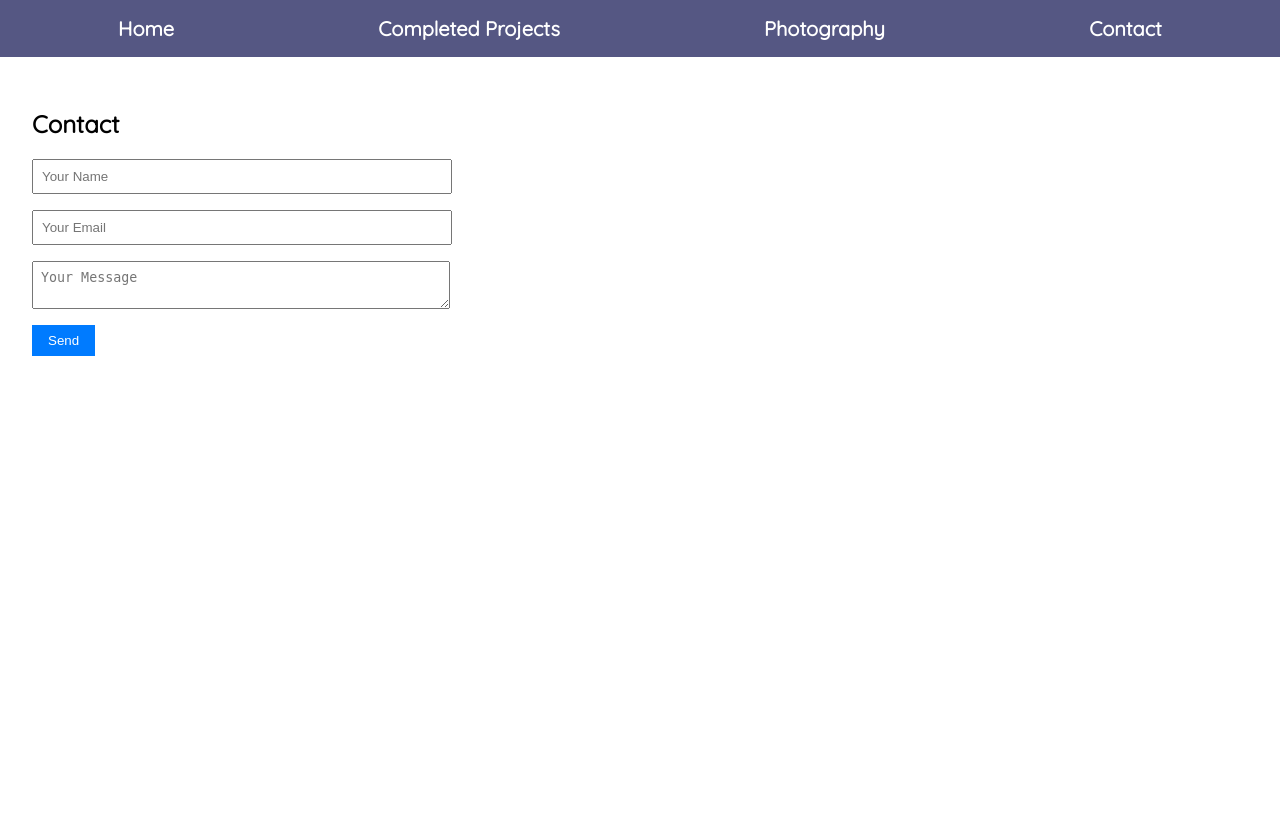
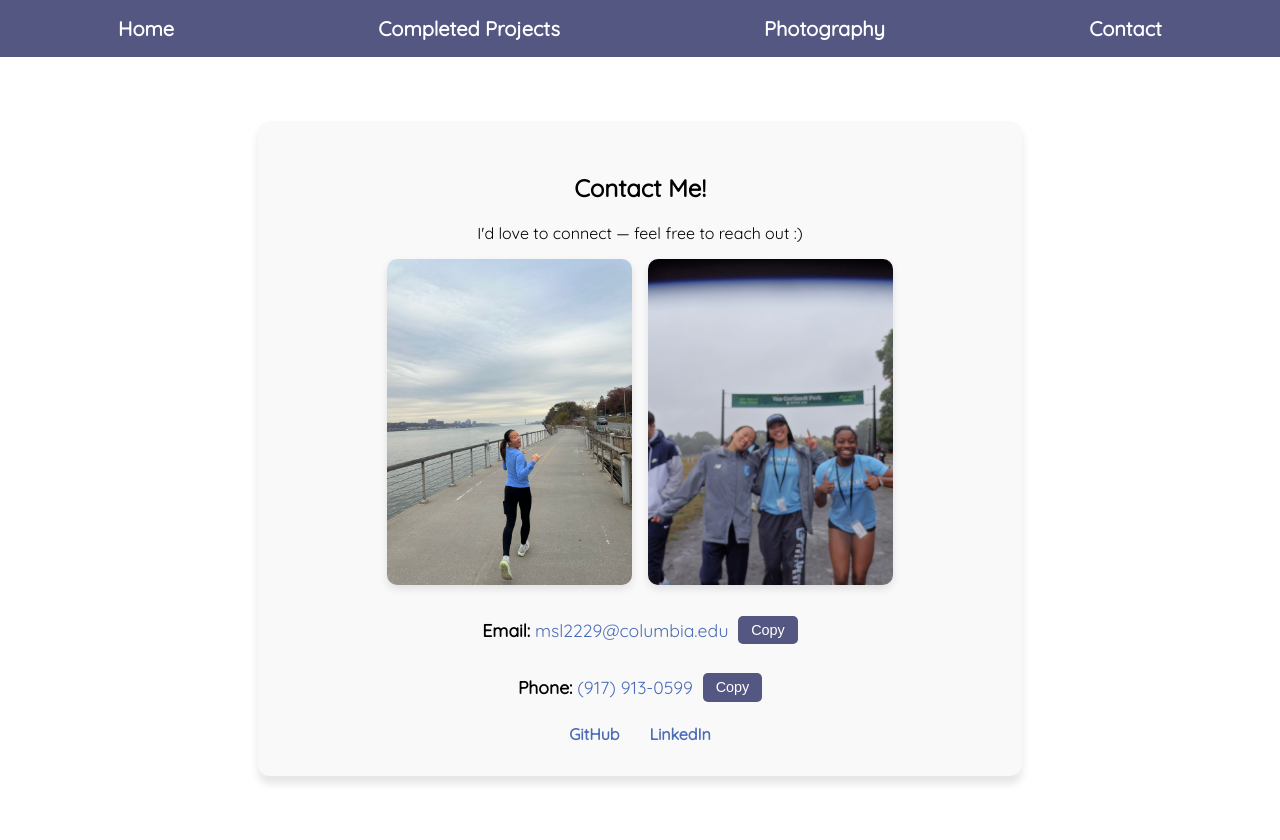
Before and after one commit to michellesynlee/myportfolio, a Flask app: page /contact in a window 1280 px wide. Before the commit the page ends 356 px from the top, so only its background shows below. Run offline with Flask 3, Linux system fonts and the light colour scheme.

Commit message:
1st website iteration done!

```diff
--- a/static/style.css
+++ b/static/style.css
@@ -146,4 +146,82 @@ hr {
     transform: scale(1.02);
 }
 
-/*completed projects*/
+/*contact page*/
+
+.contact-container {
+    max-width: 700px;
+    margin: 2rem auto;
+    padding: 2rem;
+    background-color: #f9f9f9;
+    border-radius: 12px;
+    box-shadow: 0 8px 8px rgba(0,0,0,0.1);
+    text-align: center;
+}
+
+/* top images */
+.contact-images {
+    display: flex;
+    justify-content: center;
+    gap: 1rem;
+    margin-bottom: 1.5rem;
+}
+
+.contact-images img {
+    width: 35%;
+    height: auto;
+    border-radius: 10px;
+    object-fit: cover;
+    box-shadow: 0 4px 8px rgba(0,0,0,0.1);
+}
+
+/* row for email + button */
+.email-row {
+    display: flex;
+    justify-content: center;
+    align-items: center;
+    gap: 10px;
+    margin-bottom: 1rem;
+    flex-wrap: wrap;
+    text-align: left;
+}
+
+.email-row p {
+    margin: 0;
+    font-size: 1.1rem;
+}
+
+/* button */
+.email-row button {
+    padding: 0.4rem 0.8rem;
+    font-size: 0.9rem;
+    background-color: #555783;
+    color: white;
+    border: none;
+    border-radius: 5px;
+    cursor: pointer;
+}
+
+.email-row button:hover {
+    background-color: #3a58a1;
+}
+
+/* general contact info */
+.contact-info p {
+    font-size: 1.1rem;
+    margin: 0.6rem 0;
+}
+
+/* links */
+.contact-info a {
+    color: #4b6cb7;
+    text-decoration: none;
+}
+
+.contact-info a:hover {
+    text-decoration: underline;
+}
+
+.contact-links a {
+    margin: 0 0.8rem;
+    font-weight: bold;
+}
--- a/templates/contact.html
+++ b/templates/contact.html
@@ -1,11 +1,31 @@
 {% extends "base.html" %}
 {% block title %}Contact{% endblock %}
 {% block content %}
-<h2>Contact</h2>
-<form id="contact-form">
-    <input type="text" placeholder="Your Name" required>
-    <input type="email" placeholder="Your Email" required>
-    <textarea placeholder="Your Message"></textarea>
-    <button type="submit">Send</button>
-</form>
+<div class="contact-container">
+    <h2>Contact Me!</h2>
+    <p>I'd love to connect — feel free to reach out :)</p>
+     <!-- Top images -->
+     <div class="contact-images">
+        <img src="{{ url_for('static', filename='photos/me.JPEG') }}" alt="You working" />
+        <img src="{{ url_for('static', filename='photos/me1.JPG') }}" alt="You presenting" />
+    </div>
+
+    <div class="contact-info">
+        <div class="email-row">
+            <p><strong>Email:</strong> <a href="mailto:youremail@example.com">msl2229@columbia.edu</a></p>
+            <button onclick="navigator.clipboard.writeText('msl2229@columbia.edu')">Copy</button>
+        </div>
+
+        <div class="email-row">
+            <p><strong>Phone:</strong> <a href="tel:+1234567890">(917) 913-0599</a></p>
+            <button onclick="navigator.clipboard.writeText('9179130599')">Copy</button>
+        </div>
+
+        <div class="contact-links">
+            <a href="https://github.com/michellesynlee" target="_blank">GitHub</a>
+            <a href="https://linkedin.com/in/michellesynlee" target="_blank">LinkedIn</a>
+        </div>
+    </div>
+</div>
+
 {% endblock %}
--- a/templates/home.html
+++ b/templates/home.html
@@ -8,6 +8,7 @@
         <h1 style="font-size: 2rem;"> Hi, my name is Michelle Lee. Welcome to my portfolio! </h1>
         <p>I'm currently a rising senior at Columbia University majoring in Computer Science.
             I love building projects (such as this website!) and learning more about AI and UX design.
+            As a Divison I student-athlete, I also help run the Instagram page for @columbia.vertical.jumps.
             In my free time I like to read, learn art/photography, and pole vault!</p>
         <p>Feel free to check out my page and/or contact me!</p>
         <div class="headshot-links">
```
Also changed, not shown: static/photos/me.JPEG (added), static/photos/me1.JPG (added).
